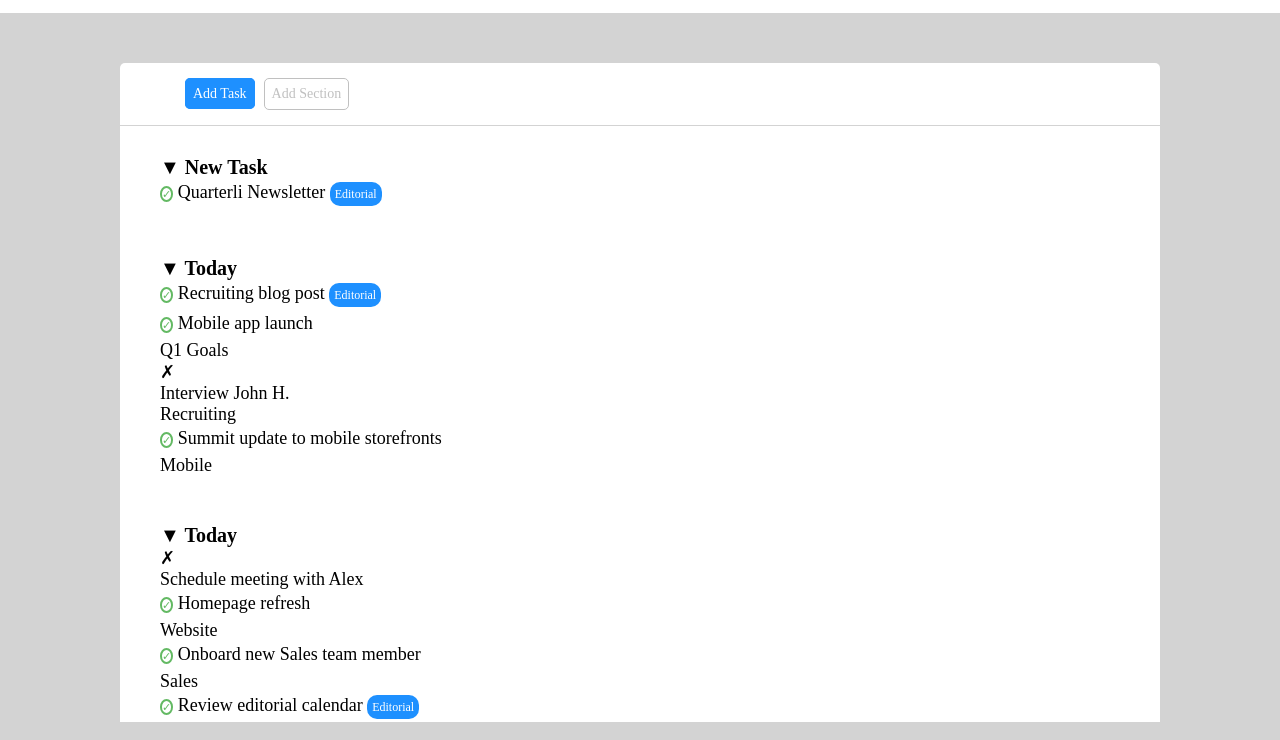
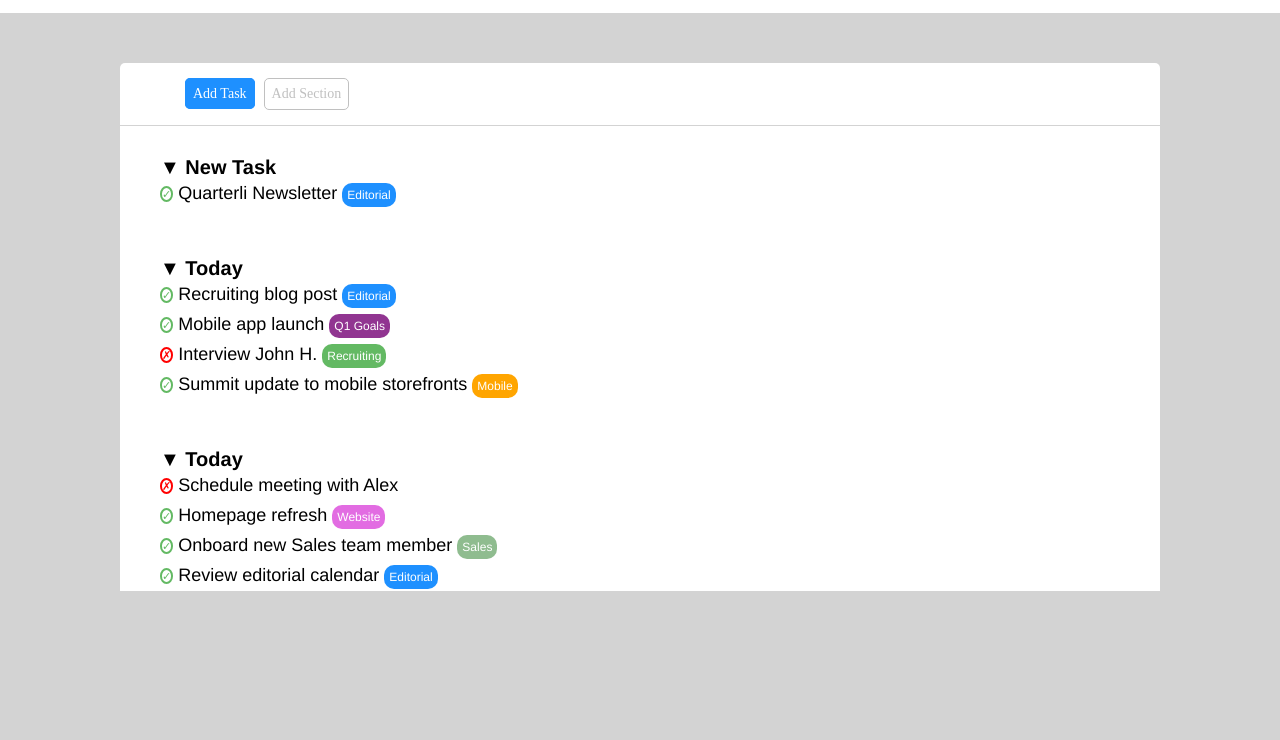
Before and after one commit to JacopoMarini/html-css-toboolist, a plain HTML site: page index.html in a window 1280 px wide. Shown: the part 69-809 px from the top of the page. Drawn offline with Linux system fonts and the light colour scheme.

Commit message:
Css finito

```diff
--- a/css/app.css
+++ b/css/app.css
@@ -64,6 +64,7 @@ main{
     vertical-align: top;
     background-color: white;
     font-size: 18px;
+    font-family: helvetica;
 }
 
 .lista{
@@ -102,3 +103,66 @@ main{
     font-size: 12px;
     color: white;
  }
+
+ .goals{
+    background-color: rgb(145, 53, 145);
+    display: inline;
+    border-radius: 10px;
+    text-align: center;
+    padding: 5px;
+    font-size: 12px;
+    color: white;
+ }
+
+ .recruiting{
+    background-color: rgb(99, 185, 99);
+    display: inline;
+    border-radius: 10px;
+    text-align: center;
+    padding: 5px;
+    font-size: 12px;
+    color: white;
+ }
+
+ .mobile{
+    background-color: orange;
+    display: inline;
+    border-radius: 10px;
+    text-align: center;
+    padding: 5px;
+    font-size: 12px;
+    color: white;
+ }
+
+ .circle-red{
+    width: 30px;
+    height: 30px;
+    border-radius: 50%;
+    font-size: 11px;
+    border: 2px solid red;
+    text-align: center;
+    display: inline;
+    color: red;
+    vertical-align: middle;
+    line-height: 30px;
+ }
+
+ .website{
+    background-color: rgb(226, 108, 226);
+    display: inline;
+    border-radius: 10px;
+    text-align: center;
+    padding: 5px;
+    font-size: 12px;
+    color: white;
+ }
+
+ .sales{
+    background-color: darkseagreen;
+    display: inline;
+    border-radius: 10px;
+    text-align: center;
+    padding: 5px;
+    font-size: 12px;
+    color: white;
+ }
```
